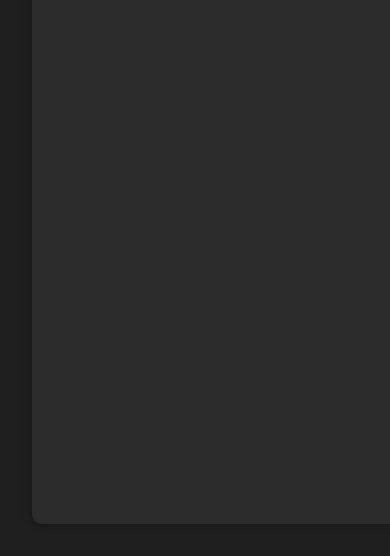
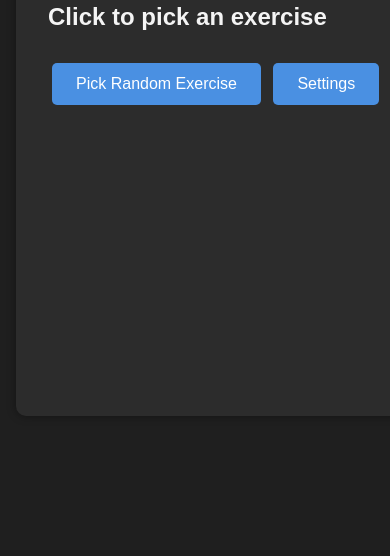
Before and after one commit to Wiktor1h/drawabox-exercise-picker, a plain HTML site: page index.html in a window 390 px wide. Shown: the part 288-844 px from the top of the page. Drawn offline with Linux system fonts and the light colour scheme.

Commit message:
Update styles.css

```diff
--- a/styles.css
+++ b/styles.css
@@ -5,6 +5,11 @@ body {
   color: #f4f4f4;
   margin: 0;
   padding: 0;
+  display: flex;
+  justify-content: center;
+  align-items: flex-start;
+  min-height: 100vh;
+  box-sizing: border-box;
 }
 
 /* Layout */
@@ -12,10 +17,11 @@ body {
   display: flex;
   flex-direction: row;
   align-items: flex-start;
+  box-sizing: border-box;
+  max-width: 960px;
+  width: 100%;
+  margin: 0 auto;
   padding: 2em;
-  padding-right: 320px;
-  box-sizing: border-box;
-  min-height: 100vh;
 }
 
 /* Main content box */
@@ -95,9 +101,15 @@ button:hover {
 
 /* Responsive */
 @media (max-width: 768px) {
+  body {
+    padding: 0;
+    flex-direction: column;
+    align-items: stretch;
+  }
+
   .main-layout {
     flex-direction: column;
-    padding-right: 0;
+    padding: 1em;
   }
 
   .settings-panel {
@@ -109,3 +121,9 @@ button:hover {
     border-radius: 0;
   }
 }
+
+@media (min-width: 769px) {
+  body {
+    padding-right: 320px; /* reserve space for settings panel */
+  }
+}
```
